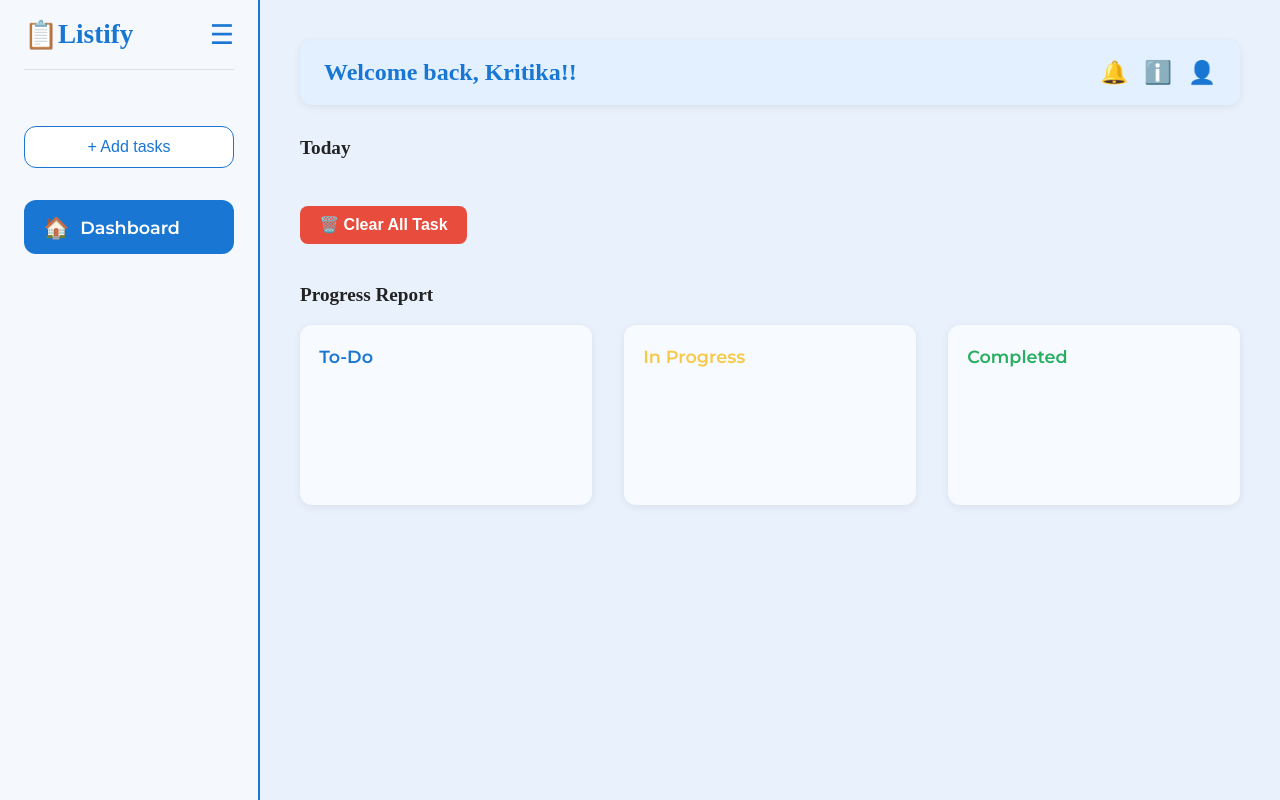
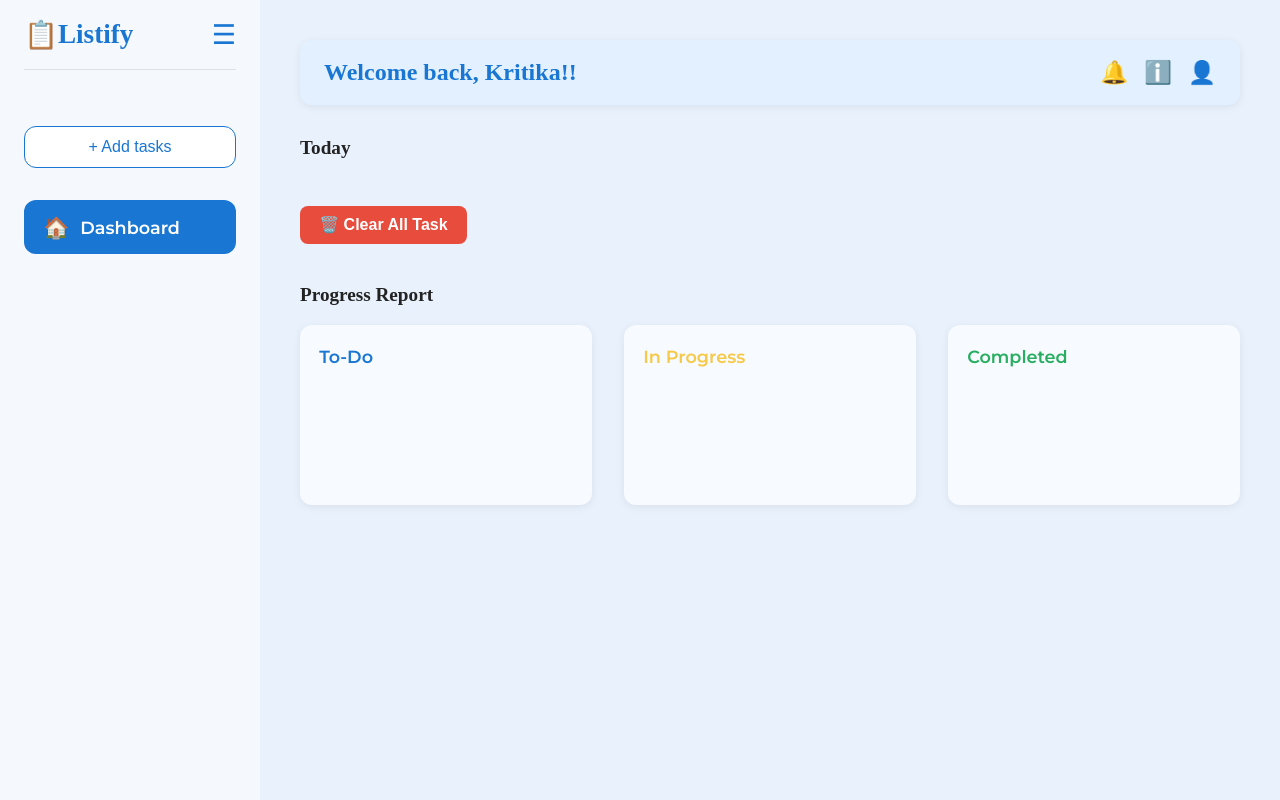
Before and after one commit to krizee17/task-app, a website: page dashboard.html in a window 1280 px wide. Drawn offline with Linux system fonts and the light colour scheme; no server answers; a web font is replaced by a local one.

Commit message:
Modified the style.css file

```diff
--- a/style.css
+++ b/style.css
@@ -39,7 +39,7 @@ body, html {
 .sidebar {
   width: 260px;
   background: var(--sidebar-bg);
-  border-right: 2px solid var(--sidebar-border);
+  box-shadow: var(--shadow);
   display: flex;
   flex-direction: column;
   padding: 0 1.5rem;
```
